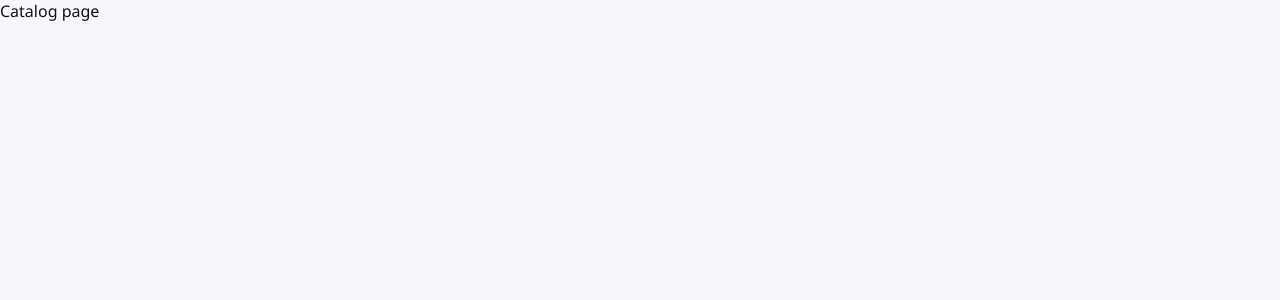
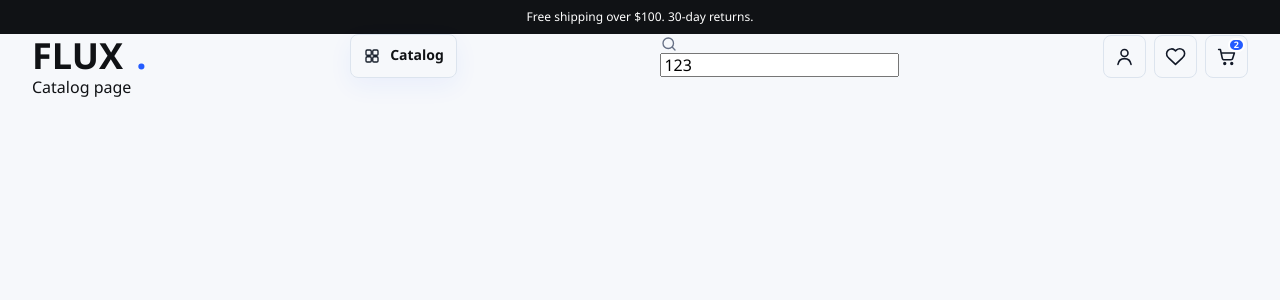
Before and after one commit to pomedorkaaa/moldcell-practice, a Nuxt app: page /catalog in a window 1280 px wide. Shown: the top 300 px of the page. Built offline with nearby package versions, Linux system fonts and the light colour scheme.

Commit message:
feat: implement normalize.css

```diff
--- a/app/app.vue
+++ b/app/app.vue
@@ -1,3 +1,7 @@
+<script setup>
+import "normalize.css";
+</script>
+
 <template>
   <NuxtLayout>
     <NuxtPage />
--- /dev/null
+++ b/app/components/layout/AppFooter/AppFooter.vue
@@ -0,0 +1,7 @@
+<script setup>
+import styles from "./AppFooter.module.scss";
+</script>
+
+<template>
+  <footer :class="styles['footer']"></footer>
+</template>
--- /dev/null
+++ b/app/components/layout/AppHeader/AppHeader.module.scss
@@ -0,0 +1,70 @@
+.header {
+  &-inner {
+    display: flex;
+    justify-content: space-between;
+    align-items: center;
+  }
+
+  &-logo {
+    font-size: 36px;
+    line-height: 36px;
+    font-weight: 700;
+    @media (max-width: 639px) {
+      font-size: 31px;
+      line-height: 31px;
+    }
+    &-pointer {
+      margin-left: 4px;
+      color: var(--color-accent);
+      @media (max-width: 639px) {
+        margin-left: 2px;
+      }
+    }
+  }
+
+  &-catalog {
+    display: flex;
+    max-height: 46px;
+    gap: 9px;
+    border-radius: 8px;
+    border: 1px solid var(--color-border);
+    box-shadow: 0 8px 24px 0 rgba(36, 92, 255, 0.06);
+    padding: 12px;
+
+    &-text {
+      font-weight: bold;
+      font-size: 14px;
+      @media (max-width: 639px) {
+        display: none;
+      }
+    }
+  }
+
+  &-search {
+  }
+
+  &-actions {
+    display: flex;
+    gap: 8px;
+    & .header-action {
+      display: flex;
+      position: relative;
+      padding: 10px;
+      border-radius: 8px;
+      border: 1px solid var(--color-border);
+
+      &-badge {
+        position: absolute;
+        top: 2px;
+        right: 2px;
+        font-size: 9px;
+        font-weight: 900;
+        color: white;
+        border-radius: 20px;
+        background: #245cff;
+        border: 2px solid #fff;
+        padding-inline: 4px;
+      }
+    }
+  }
+}
--- /dev/null
+++ b/app/components/layout/AppHeader/AppHeader.vue
@@ -0,0 +1,61 @@
+<script setup>
+import styles from "./AppHeader.module.scss";
+const search = ref("123");
+const cartCounter = ref(2);
+</script>
+
+<template>
+  <header :class="styles['header']">
+    <div :class="styles['header-inner']">
+      <NuxtLink to="/" :class="styles['header-logo']">
+        <span :class="styles['header-logo-title']"> FLUX </span>
+        <span :class="styles['header-logo-pointer']">.</span>
+      </NuxtLink>
+      <NuxtLink to="/catalog" :class="styles['header-catalog']">
+        <img
+          src="/icons/catalog.svg"
+          alt="catalog-icon"
+          :class="styles['header-catalog-icon']"
+        />
+        <span :class="styles['header-catalog-text']">Catalog</span>
+      </NuxtLink>
+      <div :class="styles['header-search']">
+        <img
+          src="/icons/search.svg"
+          :class="styles['header-search-icon']"
+          alt="search-icon"
+        />
+        <input
+          type="text"
+          placeholder="Search products"
+          :class="styles['header-search-input']"
+          v-model="search"
+        />
+      </div>
+      <nav :class="styles['header-actions']">
+        <NuxtLink to="/profile" :class="styles['header-action']">
+          <img
+            src="/icons/profile.svg"
+            :class="styles['header-action-icon']"
+            alt="profile icon"
+          />
+        </NuxtLink>
+        <NuxtLink to="/favourites" :class="styles['header-action']">
+          <img
+            src="/icons/heart.svg"
+            :class="styles['header-action-icon']"
+            alt="heart icon"
+          />
+        </NuxtLink>
+        <NuxtLink to="/cart" :class="styles['header-action']">
+          <img
+            src="/icons/cart.svg"
+            :class="styles['header-action-icon']"
+            alt="cart icon"
+          />
+          <span :class="styles['header-action-badge']">{{ cartCounter }}</span>
+        </NuxtLink>
+      </nav>
+    </div>
+  </header>
+</template>
--- /dev/null
+++ b/app/components/layout/PromoBar/PromoBar.module.scss
@@ -0,0 +1,22 @@
+.promo-bar {
+  display: flex;
+  align-items: center;
+  text-align: center;
+  min-height: 34px;
+  background-color: var(--color-text-primary);
+  color: var(--color-surface);
+
+  @media (max-width: 639) {
+    min-height: 30px;
+  }
+
+  &-text {
+    font-size: 12px;
+    line-height: 16px;
+    margin: 0;
+
+    @media (max-width: 639) {
+      font-size: 11px;
+    }
+  }
+}
--- /dev/null
+++ b/app/components/layout/PromoBar/PromoBar.vue
@@ -0,0 +1,14 @@
+<script setup>
+import BaseContainer from "../ui/BaseContainer/BaseContainer.vue";
+import styles from "./PromoBar.module.scss";
+</script>
+
+<template>
+  <section :class="styles['promo-bar']">
+    <BaseContainer>
+      <p :class="styles['promo-bar-text']">
+        Free shipping over $100. 30-day returns.
+      </p>
+    </BaseContainer>
+  </section>
+</template>
--- a/app/components/layout/ui/BaseContainer/BaseContainer.module.scss
+++ b/app/components/layout/ui/BaseContainer/BaseContainer.module.scss
@@ -1,2 +1,10 @@
 .container {
+  width: 100%;
+  max-width: var(--container-max-width);
+  margin-inline: auto;
+  padding-inline: var(--container-padding-desktop);
+
+  @media (max-width: 639px) {
+    padding-inline: var(--container-padding-mobile);
+  }
 }
--- a/app/layouts/default.vue
+++ b/app/layouts/default.vue
@@ -1,5 +1,19 @@
+<script setup lang="ts">
+import PromoBar from "~/components/layout/PromoBar/PromoBar.vue";
+import AppFooter from "~/components/layout/AppFooter/AppFooter.vue";
+import AppHeader from "~/components/layout/AppHeader/AppHeader.vue";
+import BaseContainer from "~/components/layout/ui/BaseContainer/BaseContainer.vue";
+</script>
+
 <template>
-  <main>
-    <slot />
-  </main>
+  <div>
+    <PromoBar />
+    <BaseContainer>
+      <AppHeader />
+      <main>
+        <slot />
+      </main>
+    </BaseContainer>
+    <AppFooter />
+  </div>
 </template>
--- a/package.json
+++ b/package.json
@@ -10,6 +10,7 @@
     "postinstall": "nuxt prepare"
   },
   "dependencies": {
+    "normalize.css": "^8.0.1",
     "nuxt": "^4.5.2",
     "vue": "^3.5.42",
     "vue-router": "^5.3.1"
```
Also changed, not shown: app/components/layout/AppFooter/AppFooter.module.scss (added), 1 other file (tests, documents, lock files or other folders).
